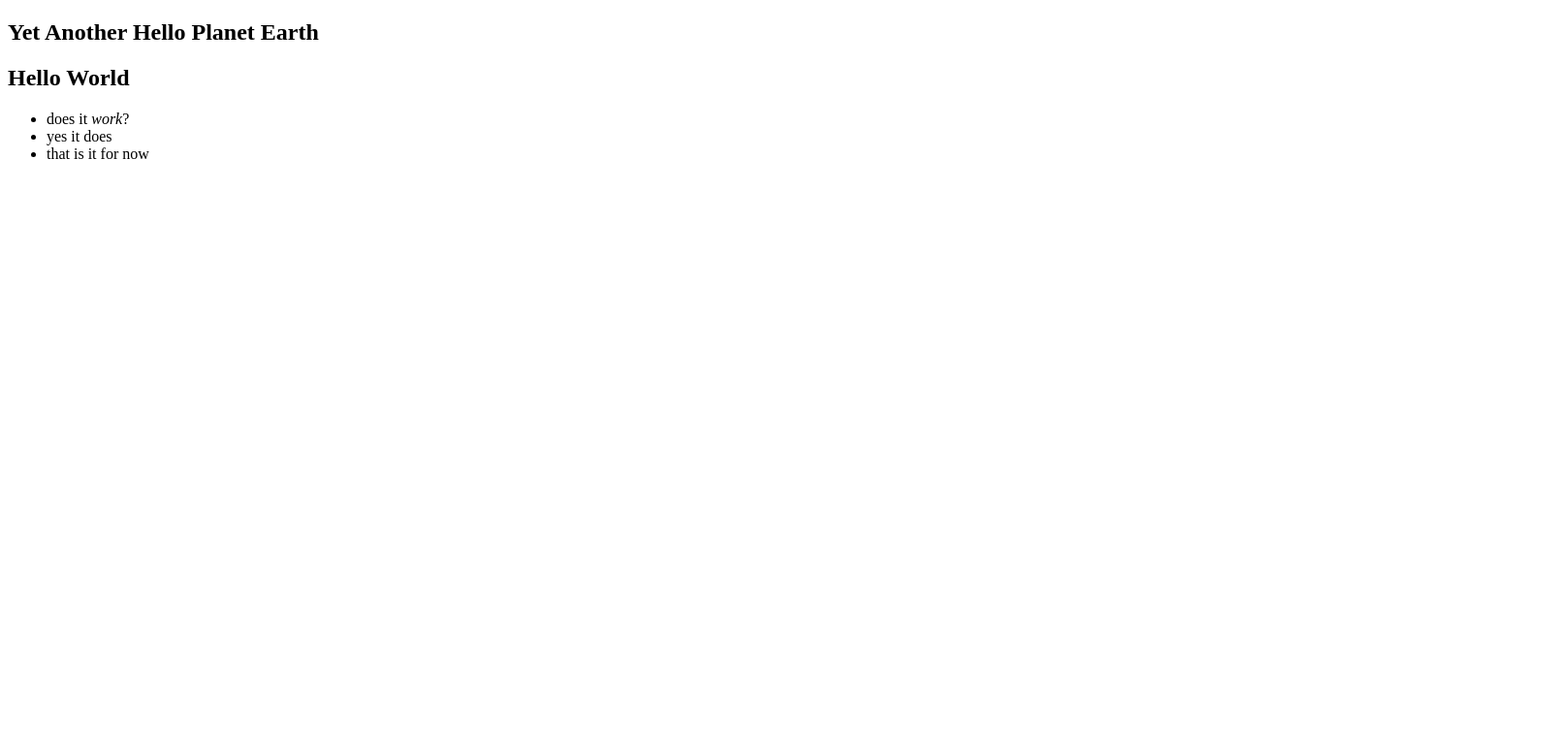
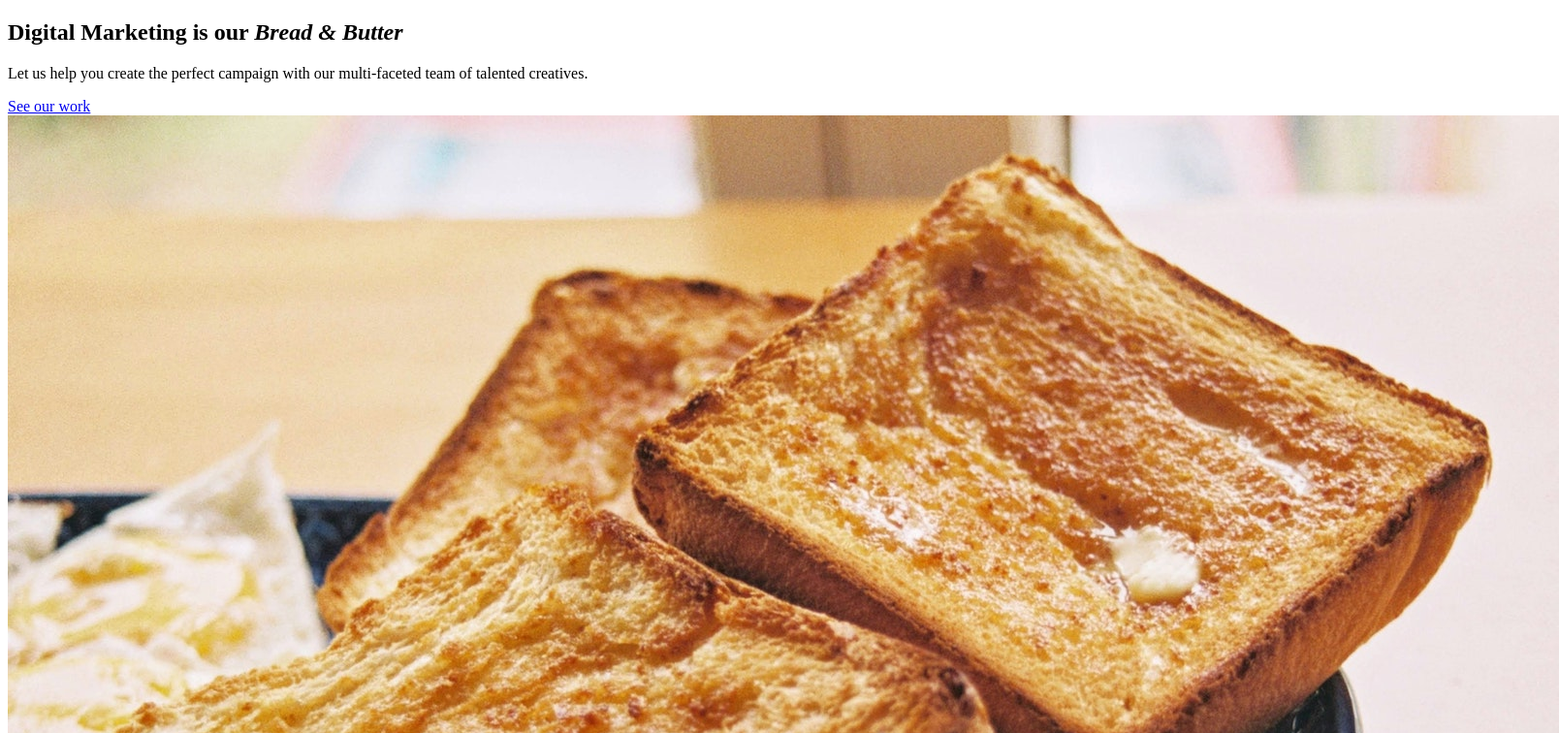
Before and after one commit to richardazia/11ty-from-scratch-course, an Eleventy site: page src/index.md in a window 1280 px wide. Shown: the top 756 px of the page at 97% size, 1608 px wide, since content can reach past the window. Built offline with nearby package versions, Linux system fonts and the light colour scheme; Eleventy itself is replaced by a stand-in of ours; files that its build step writes are made by us from their sources.

Commit message:
add frontmatter to index.md

```diff
--- a/src/_includes/layouts/home.html
+++ b/src/_includes/layouts/home.html
@@ -1,7 +1,23 @@
 {% extends "layouts/base.html" %}
 {% block content %}
-  <article>
-    <h1>{{ title }}</h1>
-    {{ content | safe }}
+  <article class="intro">
+    <div class="[ intro__header ] [ radius frame ]">
+      <h1 class="[ intro__heading ] [ weight-normal text-400 md:text-600 ]">
+        {{ intro.eyebrow }}
+        <em class="text-800 md:text-900 lg:text-major weight-bold">{{ intro.main }}</em>
+      </h1>
+    </div>
+    <div class="[ intro__content ] [ flow ]">
+      <p class="intro__summary">{{ intro.summary }}</p>
+      <a href="{{ intro.buttonUrl }}" class="button">{{ intro.buttonText }}</a>
+    </div>
+    <div class="[ intro__media ] [ radius dot-shadow ]">
+      <img
+        class="[ intro__image ] [ radius ]"
+        src="{{ intro.image }}"
+        alt="{{ intro.imageAlt }}"
+      />
+    </div>
   </article>
+
 {% endblock %}
--- a/src/index.md
+++ b/src/index.md
@@ -1,9 +1,20 @@
 ---
 title: 'Yet Another Hello Planet Earth'
 layout: 'layouts/home.html'
+intro:
+  eyebrow: 'Digital Marketing is our'
+  main: 'Bread & Butter'
+  summary: 'Let us help you create the perfect campaign with our multi-faceted team of talented creatives.'
+  buttonText: 'See our work'
+  buttonUrl: '/work'
+  image: '/images/bg/toast.jpg'
+  imageAlt: 'Buttered toasted white bread'
+
 ---
 
-# Hello World
+
+## Hello World
+
 - does it _work_?
 - yes it does
 - that is it for now
```
Also changed, not shown: .eleventy.js.
